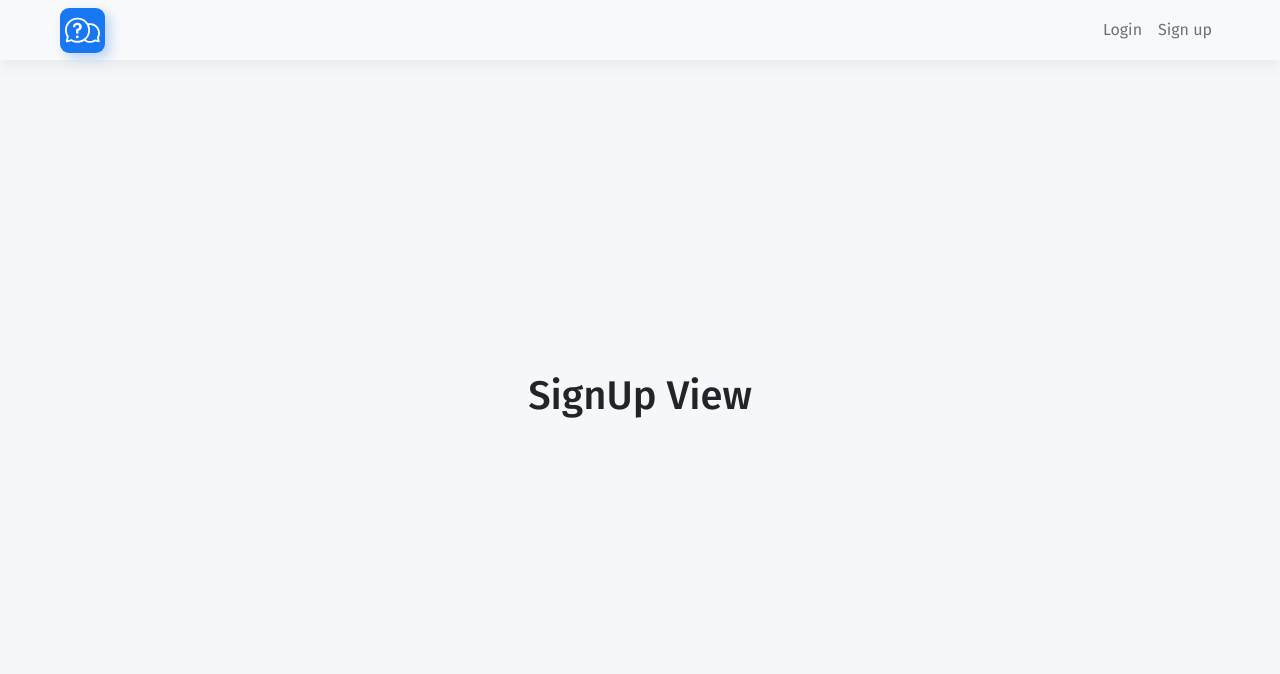
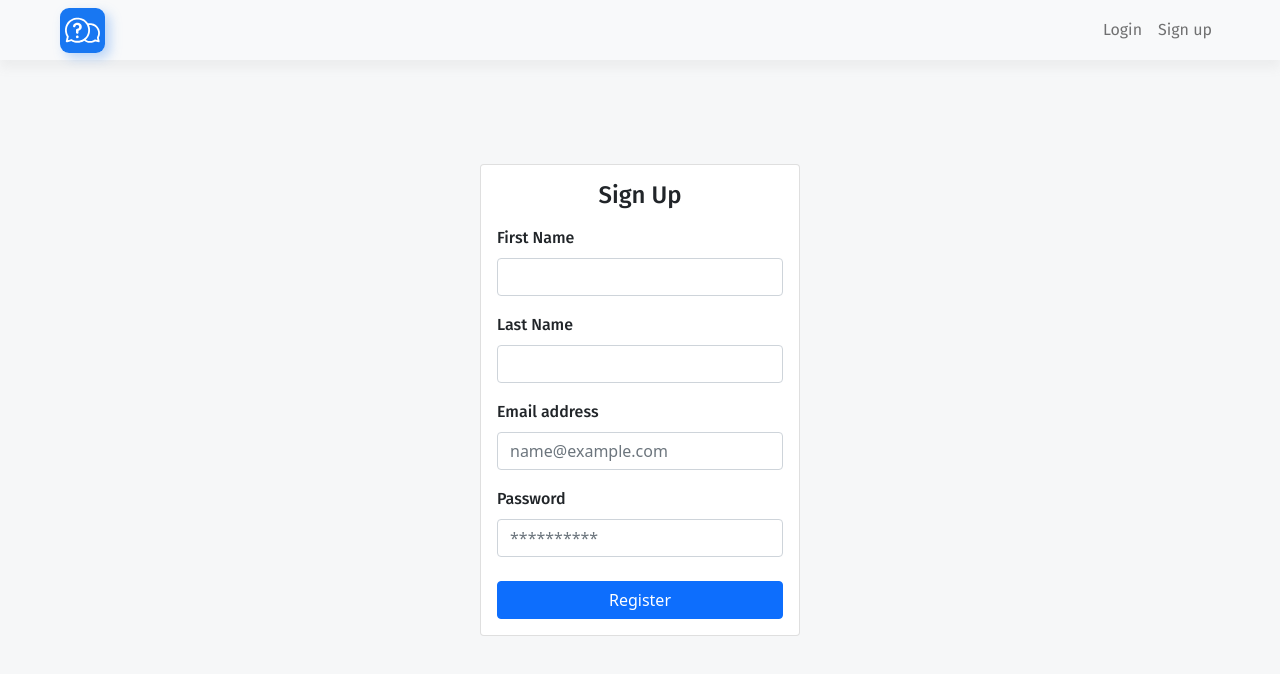
Before and after one commit to Requestln/request-website, a Vue app: page /signup in a window 1280 px wide. Shown: the top 674 px of the page. Built offline with nearby package versions, Linux system fonts and the light colour scheme.

Commit message:
Implement the sign up component

```diff
--- a/src/store/Store.js
+++ b/src/store/Store.js
@@ -39,6 +39,19 @@ const store = {
       });
     console.log(`${email}, ${password}`);
   },
+
+  doSignUp(signUpPayload) {
+    axios
+      .post("register", {
+        firstname: signUpPayload.firstname,
+        lastname: signUpPayload.lastname,
+        email: signUpPayload.email,
+      })
+      .then((response) => {
+        console.log(response);
+      })
+      .then((error) => {});
+  },
 };
 
 export { store };
--- a/src/views/SignUp.vue
+++ b/src/views/SignUp.vue
@@ -1,11 +1,80 @@
 <template>
-   <div class="d-flex text-dark">
-      <h1>SignUp View</h1>
+   <div class="card">
+      <div class="card-body w-100">
+         <h4 class="card-title text-center mb-3">Sign Up</h4>
+         <form @submit.prevent="onSubmit" class="w-100">
+            <div class="mb-3">
+               <label for="firstname" class="form-label">First Name</label>
+               <input
+                  type="text"
+                  class="form-control"
+                  id="firstname"
+                  v-model="firstname"
+               />
+            </div>
+            <div class="mb-3">
+               <label for="lastname" class="form-label">Last Name</label>
+               <input
+                  type="text"
+                  class="form-control"
+                  id="lastname"
+                  v-model="lastname"
+               />
+            </div>
+            <div class="mb-3">
+               <label for="email" class="form-label">Email address</label>
+               <input
+                  type="email"
+                  class="form-control"
+                  id="email"
+                  aria-describedby="emailHelp"
+                  placeholder="name@example.com"
+                  v-model="email"
+               />
+            </div>
+            <div class="mb-4">
+               <label for="password" class="form-label">Password</label>
+               <input
+                  type="password"
+                  class="form-control"
+                  id="password"
+                  placeholder="**********"
+                  v-model="password"
+               />
+            </div>
+
+            <button type="submit" class="btn btn-primary w-100">
+               Register
+            </button>
+         </form>
+      </div>
    </div>
 </template>
 
 <script>
-   export default {};
+   import { store } from "../store/Store.js";
+   export default {
+      name: "SignUp",
+      data() {
+         return {
+            firstname: "",
+            lastname: "",
+            email: "",
+            password: "",
+         };
+      },
+      methods: {
+         onSubmit() {
+            // TODO('Input validation')
+            store.doSignUp({
+               firstname: this.firstname,
+               lastname: this.lastname,
+               email: this.email,
+               password: this.password,
+            });
+         },
+      },
+   };
 </script>
 
 <style>
```
